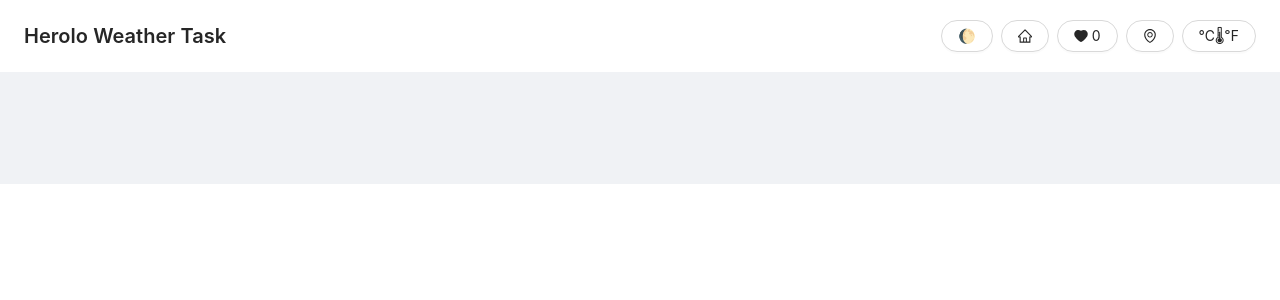
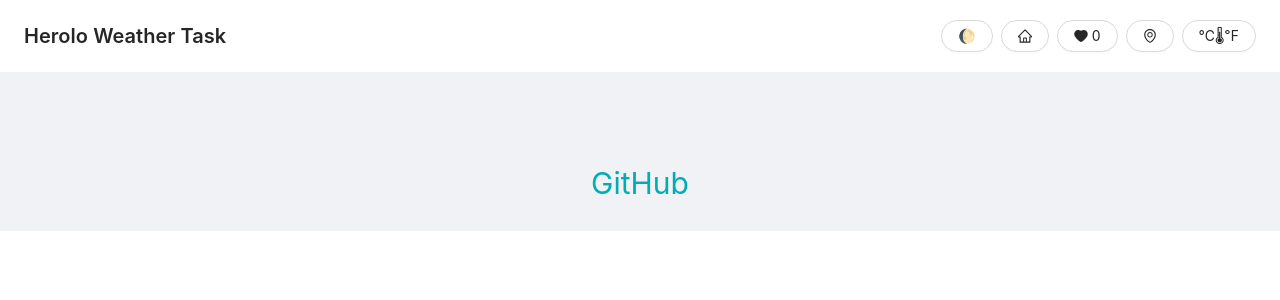
Before and after one commit to seamskii/react-redux-weather-app, a React app: page /favorites in a window 1280 px wide. Shown: the top 300 px of the page. Built offline with nearby package versions, Linux system fonts and the light colour scheme.

Commit message:
added link

```diff
--- a/src/App/App.js
+++ b/src/App/App.js
@@ -125,8 +125,7 @@ export const App = () => {
           </div>
         </Content>
         <Footer style={{ textAlign: "center" }}>
-          {/* <h3 style={{color:"red",fontSize:"20px"}}>Avileble Cities!!</h3>
-              <h3 style={{color:"red",fontSize:"23px"}}>tel-aviv , haifa , elat , moscow , london , berlin</h3> */}
+        <a style={{fontSize:"30px"}} href="https://github.com/seamskii/react-redux-weather-app">GitHub</a>
         </Footer>
       </Layout>
     </Router>
```
